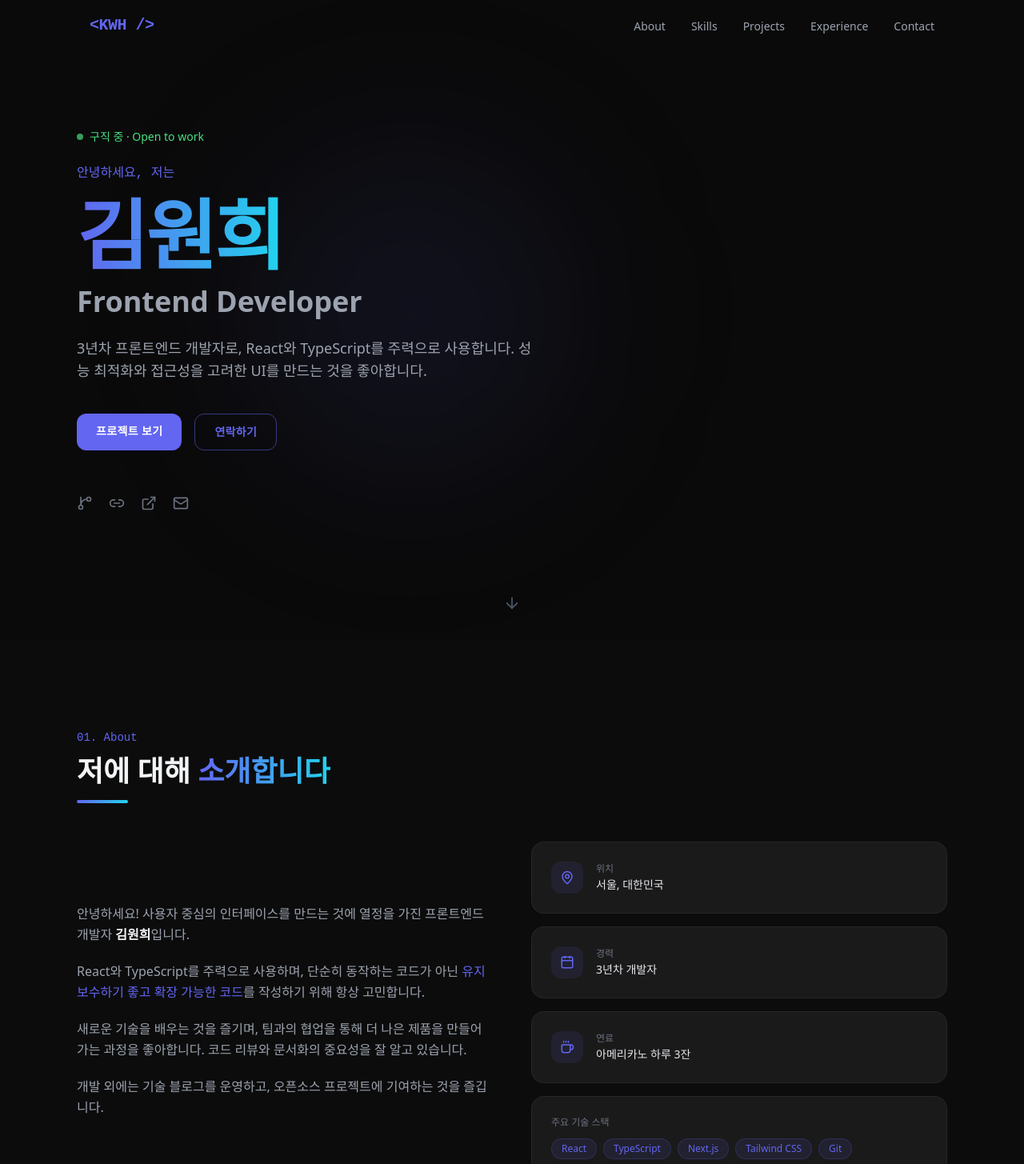
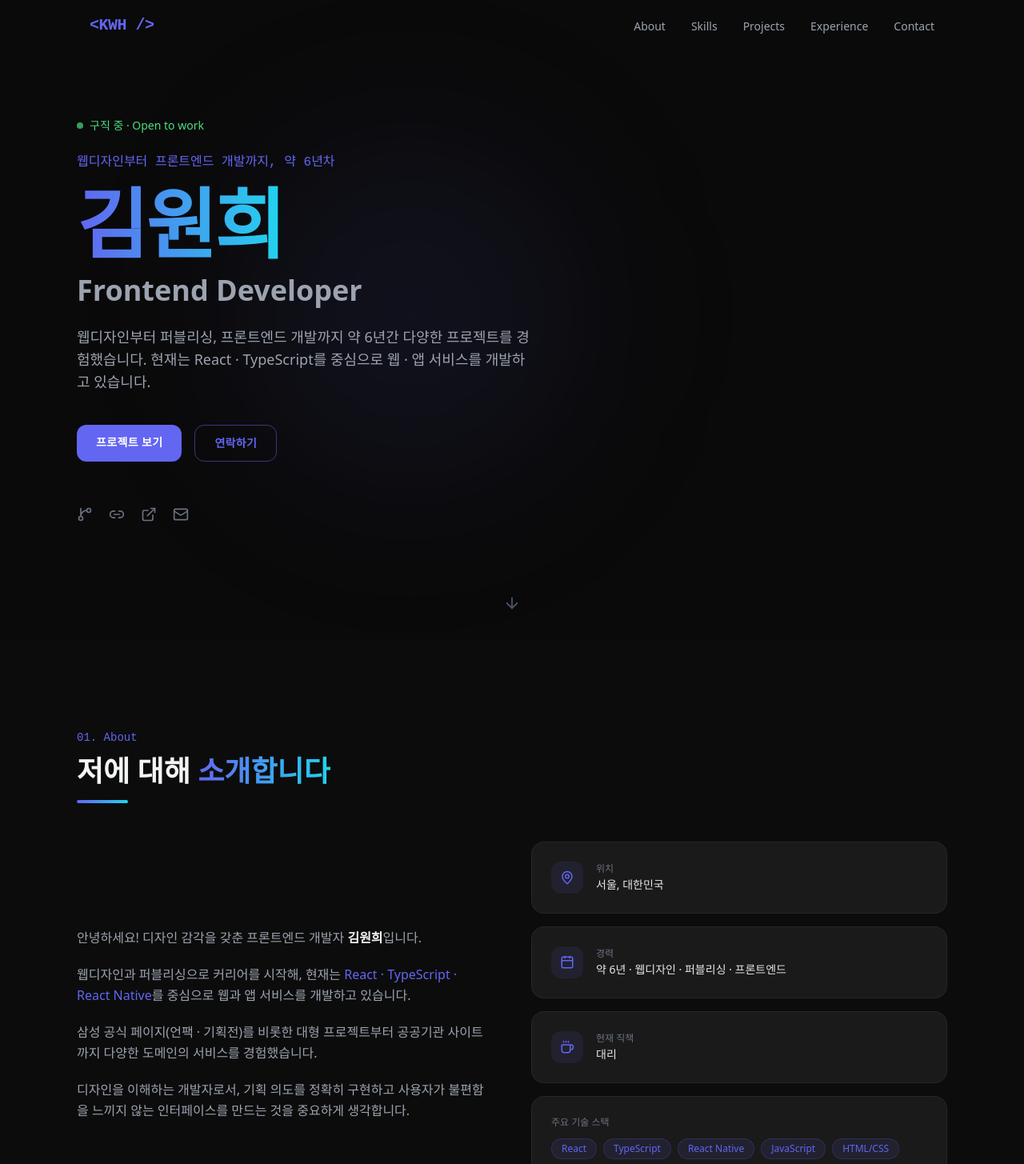
Before and after one commit to show2585-cmd/portfolio, a React (Vite) app: page / in a window 1280 px wide. Shown: the top 1455 px of the page at 80% size. Built offline with nearby package versions, Linux system fonts and the light colour scheme; a web font is replaced by a local one.

Commit message:
content: update personal intro copy to match actual career

```diff
--- a/src/data/portfolio.ts
+++ b/src/data/portfolio.ts
@@ -2,11 +2,11 @@ export const personalInfo = {
   name: '김원희',
   nameEn: 'Kim Wonhee',
   role: 'Frontend Developer',
-  tagline: '사용자 경험을 코드로 만드는 개발자',
+  tagline: '디자인 감각을 갖춘 프론트엔드 개발자',
   description:
-    '3년차 프론트엔드 개발자로, React와 TypeScript를 주력으로 사용합니다. 성능 최적화와 접근성을 고려한 UI를 만드는 것을 좋아합니다.',
+    '웹디자인부터 퍼블리싱, 프론트엔드 개발까지 약 6년간 다양한 프로젝트를 경험했습니다. 현재는 React · TypeScript를 중심으로 웹 · 앱 서비스를 개발하고 있습니다.',
   email: 'show2585@gmail.com',
-  github: 'https://github.com',
+  github: 'https://github.com/show2585-cmd',
   linkedin: 'https://linkedin.com',
   blog: 'https://blog.example.com',
   location: '서울, 대한민국',
--- a/src/sections/About.tsx
+++ b/src/sections/About.tsx
@@ -6,8 +6,8 @@ import { personalInfo } from '../data/portfolio';
 
 const facts = [
   { icon: MapPin, label: '위치', value: personalInfo.location },
-  { icon: Calendar, label: '경력', value: '3년차 개발자' },
-  { icon: Coffee, label: '연료', value: '아메리카노 하루 3잔' },
+  { icon: Calendar, label: '경력', value: '약 6년 · 웹디자인 · 퍼블리싱 · 프론트엔드' },
+  { icon: Coffee, label: '현재 직책', value: '대리' },
 ];
 
 export default function About() {
@@ -37,20 +37,21 @@ export default function About() {
             className="space-y-5 text-gray-400 leading-relaxed"
           >
             <p>
-              안녕하세요! 사용자 중심의 인터페이스를 만드는 것에 열정을 가진
-              프론트엔드 개발자 <span className="text-gray-100 font-semibold">{personalInfo.name}</span>입니다.
+              안녕하세요! 디자인 감각을 갖춘 프론트엔드 개발자
+              <span className="text-gray-100 font-semibold"> {personalInfo.name}</span>입니다.
             </p>
             <p>
-              React와 TypeScript를 주력으로 사용하며, 단순히 동작하는 코드가 아닌
-              <span className="text-primary font-medium"> 유지보수하기 좋고 확장 가능한 코드</span>를
-              작성하기 위해 항상 고민합니다.
+              웹디자인과 퍼블리싱으로 커리어를 시작해, 현재는
+              <span className="text-primary font-medium"> React · TypeScript · React Native</span>를
+              중심으로 웹과 앱 서비스를 개발하고 있습니다.
             </p>
             <p>
-              새로운 기술을 배우는 것을 즐기며, 팀과의 협업을 통해 더 나은
-              제품을 만들어가는 과정을 좋아합니다. 코드 리뷰와 문서화의 중요성을 잘 알고 있습니다.
+              삼성 공식 페이지(언팩 · 기획전)를 비롯한 대형 프로젝트부터 공공기관 사이트까지
+              다양한 도메인의 서비스를 경험했습니다.
             </p>
             <p>
-              개발 외에는 기술 블로그를 운영하고, 오픈소스 프로젝트에 기여하는 것을 즐깁니다.
+              디자인을 이해하는 개발자로서, 기획 의도를 정확히 구현하고
+              사용자가 불편함을 느끼지 않는 인터페이스를 만드는 것을 중요하게 생각합니다.
             </p>
           </motion.div>
 
@@ -75,7 +76,7 @@ export default function About() {
             <div className="card">
               <p className="text-xs text-gray-500 mb-3">주요 기술 스택</p>
               <div className="flex flex-wrap gap-2">
-                {['React', 'TypeScript', 'Next.js', 'Tailwind CSS', 'Git'].map((tech) => (
+                {['React', 'TypeScript', 'React Native', 'JavaScript', 'HTML/CSS', 'SCSS'].map((tech) => (
                   <span key={tech} className="tag">{tech}</span>
                 ))}
               </div>
--- a/src/sections/Hero.tsx
+++ b/src/sections/Hero.tsx
@@ -42,7 +42,7 @@ export default function Hero() {
           )}
 
           <motion.p variants={item} className="font-mono text-primary text-sm md:text-base mb-4">
-            안녕하세요, 저는
+            웹디자인부터 프론트엔드 개발까지, 약 6년차
           </motion.p>
 
           <motion.h1
```
